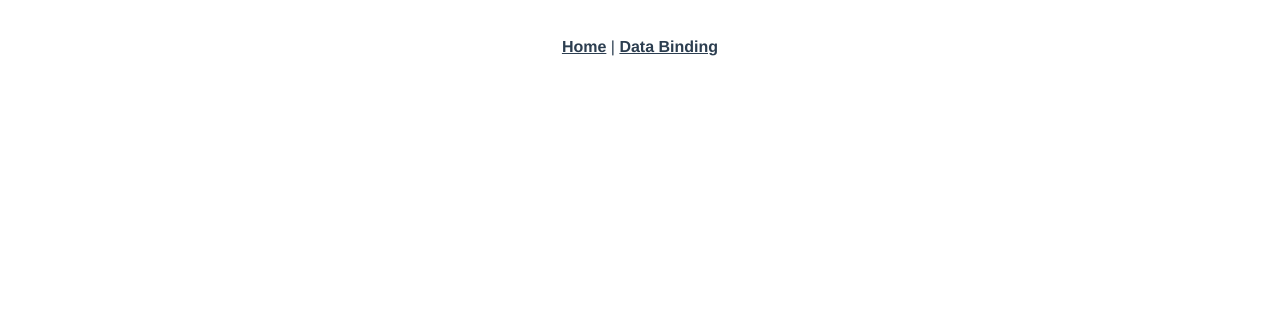
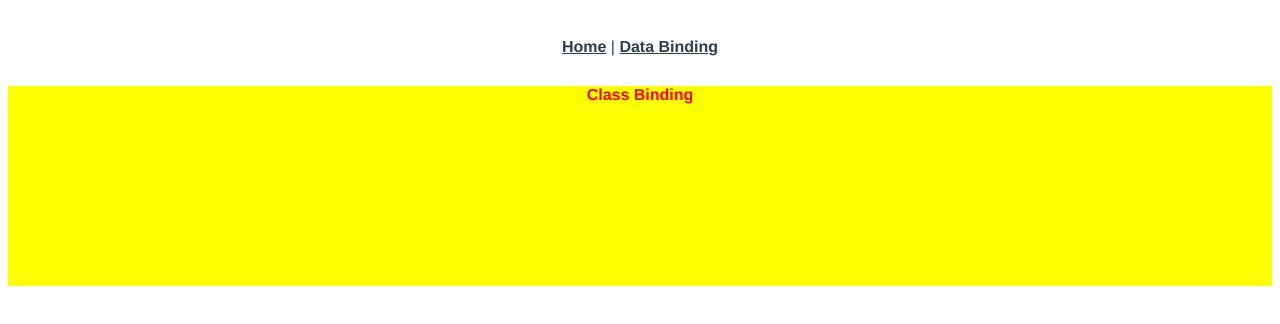
Before and after one commit to GeonwooVincentKim/VueProject, a Vue app: page /dataBindingClass2 in a window 1280 px wide. Before the commit this address had no page. Shown: the top 324 px of the page. Built offline with nearby package versions, Linux system fonts and the light colour scheme.

Commit message:
[Feature] - Data Binding Class 2.vue has been upgraded

```diff
--- a/src/router/index.js
+++ b/src/router/index.js
@@ -12,6 +12,7 @@
 import DataBindingButton from "../views/DataBindingButton";
 
 import DataBindingClass from "../views/DataBindingClass";
+import DataBindingClass2 from "../views/DataBindingClass2";
 
 const routes = [
   {
@@ -85,6 +86,11 @@
     path: '/dataBindingClass',
     name: "DataBindingClass",
     component: DataBindingClass
+  },
+  {
+    path: '/dataBindingClass2',
+    name: "DataBindingClass2",
+    component: DataBindingClass2
   }
 ]
 
--- /dev/null
+++ b/src/views/DataBindingClass2.vue
@@ -0,0 +1,20 @@
+<template>
+    <div class="container"
+        v-bind:class="[activeClass, errorClass]">Class Binding</div>
+</template>
+
+<script>
+export default {
+    data () {
+        return {
+            activeClass: 'active',
+            errorClass: 'text-red'
+        };
+    },
+}
+</script>
+<style scoped>
+    .container {width: 100%; height: 200px;}
+    .active {background-color: #ffff00; font-weight: bold;}
+    .text-red {color: #ff0000;}
+</style>
```
